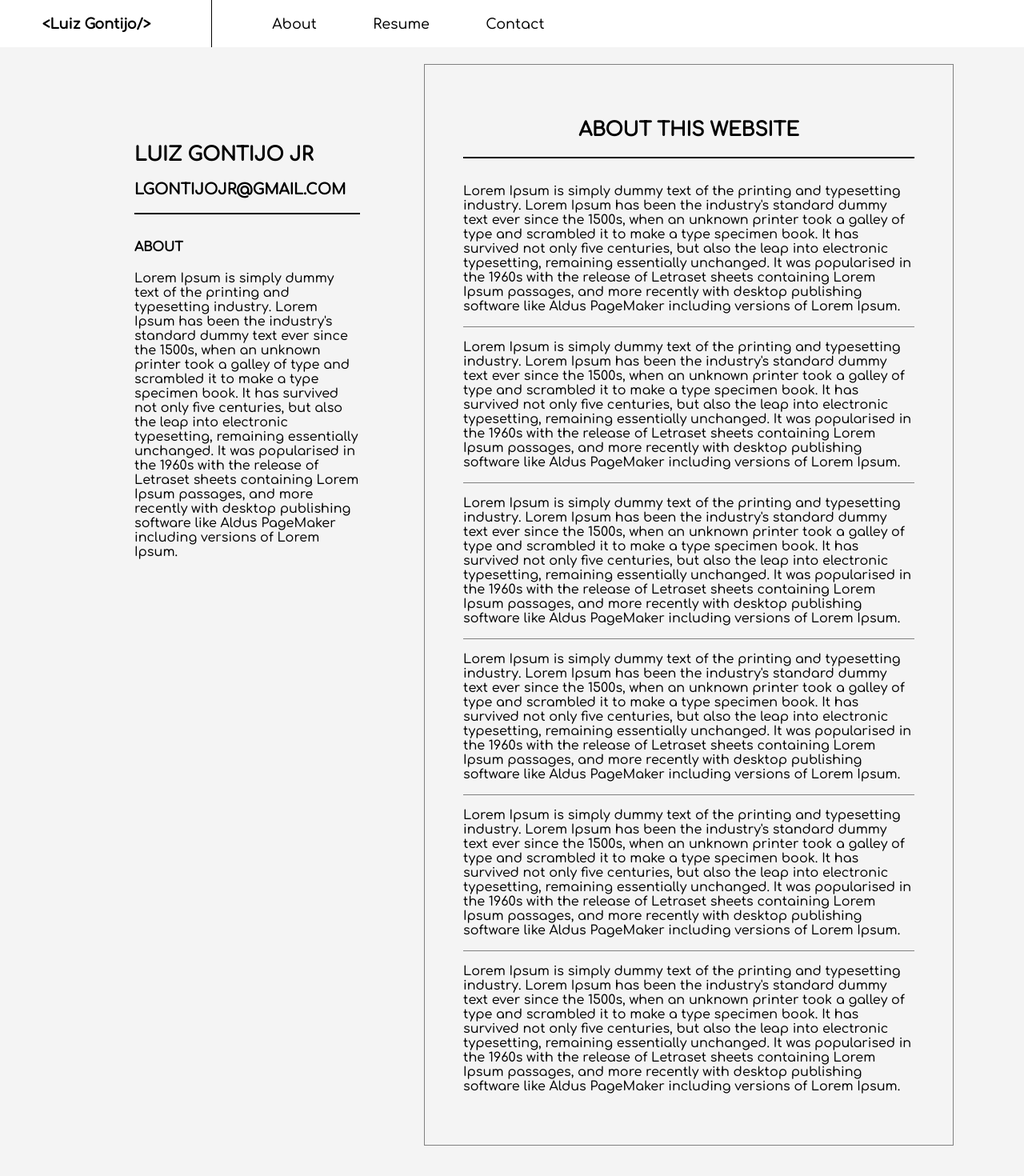
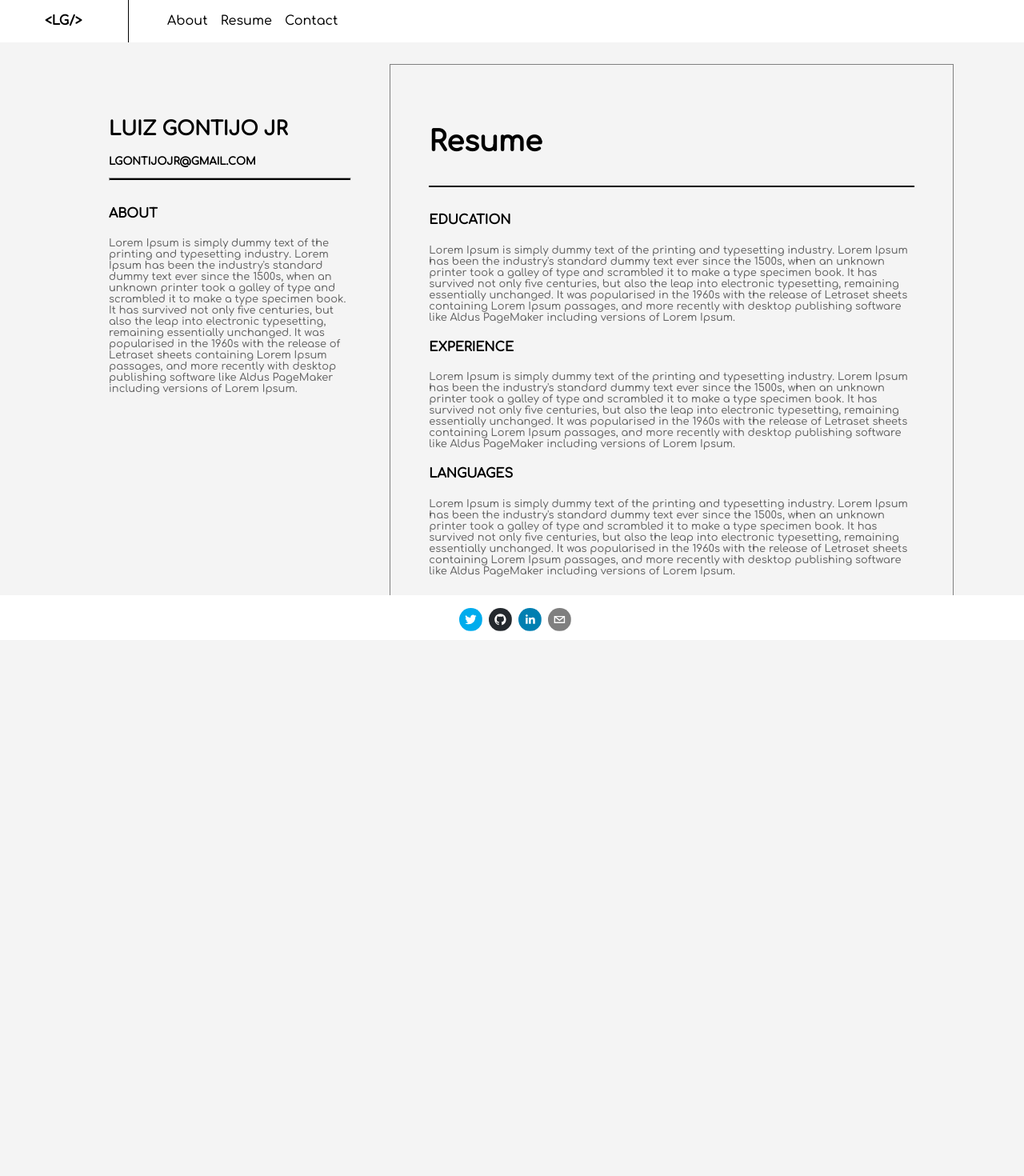
Before and after one commit to lgontijojr/Personal-Website, a React (Create React App) app: page / in a window 1280 px wide. Shown: the top 1470 px of the page at 80% size. After the commit the page ends 863 px from the top, so only its background shows below. Built offline with nearby package versions, Linux system fonts and the light colour scheme.

Commit message:
Make article and profile components responsive

```diff
--- a/src/components/Article.jsx
+++ b/src/components/Article.jsx
@@ -1,90 +1,24 @@
+import React from "react";
 import "../css/components/_article.css";
 
-function Article() {
+const Article = (props) => {
   return (
     <article className="article">
-      <h1>ABOUT THIS WEBSITE</h1>
-      <hr
-        style={{
-          height: "2px",
-          borderWidth: 0,
-          backgroundColor: "black",
-          marginBottom: "2em",
-        }}
-      />
-      <p>
-        Lorem Ipsum is simply dummy text of the printing and typesetting
-        industry. Lorem Ipsum has been the industry's standard dummy text ever
-        since the 1500s, when an unknown printer took a galley of type and
-        scrambled it to make a type specimen book. It has survived not only five
-        centuries, but also the leap into electronic typesetting, remaining
-        essentially unchanged. It was popularised in the 1960s with the release
-        of Letraset sheets containing Lorem Ipsum passages, and more recently
-        with desktop publishing software like Aldus PageMaker including versions
-        of Lorem Ipsum.
-      </p>
-      <hr></hr>
-      <p>
-        Lorem Ipsum is simply dummy text of the printing and typesetting
-        industry. Lorem Ipsum has been the industry's standard dummy text ever
-        since the 1500s, when an unknown printer took a galley of type and
-        scrambled it to make a type specimen book. It has survived not only five
-        centuries, but also the leap into electronic typesetting, remaining
-        essentially unchanged. It was popularised in the 1960s with the release
-        of Letraset sheets containing Lorem Ipsum passages, and more recently
-        with desktop publishing software like Aldus PageMaker including versions
-        of Lorem Ipsum.
-      </p>
-      <hr></hr>
-      <p>
-        Lorem Ipsum is simply dummy text of the printing and typesetting
-        industry. Lorem Ipsum has been the industry's standard dummy text ever
-        since the 1500s, when an unknown printer took a galley of type and
-        scrambled it to make a type specimen book. It has survived not only five
-        centuries, but also the leap into electronic typesetting, remaining
-        essentially unchanged. It was popularised in the 1960s with the release
-        of Letraset sheets containing Lorem Ipsum passages, and more recently
-        with desktop publishing software like Aldus PageMaker including versions
-        of Lorem Ipsum.
-      </p>
-      <hr></hr>
-      <p>
-        Lorem Ipsum is simply dummy text of the printing and typesetting
-        industry. Lorem Ipsum has been the industry's standard dummy text ever
-        since the 1500s, when an unknown printer took a galley of type and
-        scrambled it to make a type specimen book. It has survived not only five
-        centuries, but also the leap into electronic typesetting, remaining
-        essentially unchanged. It was popularised in the 1960s with the release
-        of Letraset sheets containing Lorem Ipsum passages, and more recently
-        with desktop publishing software like Aldus PageMaker including versions
-        of Lorem Ipsum.
-      </p>
-      <hr></hr>
-      <p>
-        Lorem Ipsum is simply dummy text of the printing and typesetting
-        industry. Lorem Ipsum has been the industry's standard dummy text ever
-        since the 1500s, when an unknown printer took a galley of type and
-        scrambled it to make a type specimen book. It has survived not only five
-        centuries, but also the leap into electronic typesetting, remaining
-        essentially unchanged. It was popularised in the 1960s with the release
-        of Letraset sheets containing Lorem Ipsum passages, and more recently
-        with desktop publishing software like Aldus PageMaker including versions
-        of Lorem Ipsum.
-      </p>
-      <hr></hr>
-      <p>
-        Lorem Ipsum is simply dummy text of the printing and typesetting
-        industry. Lorem Ipsum has been the industry's standard dummy text ever
-        since the 1500s, when an unknown printer took a galley of type and
-        scrambled it to make a type specimen book. It has survived not only five
-        centuries, but also the leap into electronic typesetting, remaining
-        essentially unchanged. It was popularised in the 1960s with the release
-        of Letraset sheets containing Lorem Ipsum passages, and more recently
-        with desktop publishing software like Aldus PageMaker including versions
-        of Lorem Ipsum.
-      </p>
+      <h1>{props.title}</h1>
+      <hr className="title_divider" />
+
+      <div>
+        {props.content.map((item) => {
+          return (
+            <React.Fragment>
+              <h4>{item.subTitle}</h4>
+              <p>{item.paragraph}</p>
+            </React.Fragment>
+          );
+        })}
+      </div>
     </article>
   );
-}
+};
 
 export default Article;
--- a/src/components/Body.jsx
+++ b/src/components/Body.jsx
@@ -1,16 +1,16 @@
 import React from "react";
-import Article from "./Article";
 import Profile from "./Profile";
 import Sidenav from "./Sidenav";
 
 import "../css/components/_body.css";
+import ResumePage from "../pages/Resume";
 
 function Body(props) {
   return (
     <div className="main">
       <Sidenav isOpen={props.isOpen} />
       <Profile />
-      <Article />
+      <ResumePage />
     </div>
   );
 }
--- a/src/components/Menu.jsx
+++ b/src/components/Menu.jsx
@@ -3,7 +3,7 @@ import { Link } from "react-router-dom";
 import "../css/components/_menu.css";
 import hamburgerMenu from "../static/cil-hamburger-menu.svg";
 
-const name = "<Luiz Gontijo/>";
+const name = "<LG/>";
 
 function Menu(props) {
   return (
--- a/src/components/Profile.jsx
+++ b/src/components/Profile.jsx
@@ -3,18 +3,11 @@ import "../css/components/_profile.css";
 function Profile() {
   return (
     <aside className="profile">
-      <h1>LUIZ GONTIJO JR</h1>
-      <h3>LGONTIJOJR@GMAIL.COM</h3>
-      <hr
-        style={{
-          height: "2px",
-          borderWidth: 0,
-          backgroundColor: "black",
-          marginBottom: "2em",
-        }}
-      />
+      <h1 className="name">LUIZ GONTIJO JR</h1>
+      <h3 className="email">LGONTIJOJR@GMAIL.COM</h3>
+      <hr />
       <h4>ABOUT</h4>
-      <p>
+      <p className="description">
         Lorem Ipsum is simply dummy text of the printing and typesetting
         industry. Lorem Ipsum has been the industry's standard dummy text ever
         since the 1500s, when an unknown printer took a galley of type and
--- a/src/css/components/_article.css
+++ b/src/css/components/_article.css
@@ -11,7 +11,9 @@
 }
 
 .article h1 {
-  text-align: center;
+  text-align: left;
+  margin-bottom: 1em;
+  font-size: 2.2em;
 }
 
 .article hr {
@@ -20,3 +22,22 @@
   color: gray;
   background-color: gray;
 }
+
+.title_divider {
+  height: 2px !important;
+  border-width: 1 !important;
+  background-color: black !important;
+  margin-bottom: 2em !important;
+}
+
+.article p {
+  color: #646464;
+  font-size: small;
+}
+
+@media screen and (max-width: 768px) {
+  .article {
+    width: auto;
+    padding: 1em;
+  }
+}
--- a/src/css/components/_body.css
+++ b/src/css/components/_body.css
@@ -2,3 +2,9 @@
   display: flex;
   margin: 5em;
 }
+
+@media screen and (max-width: 768px) {
+  .main {
+    flex-direction: column-reverse;
+  }
+}
--- a/src/css/components/_footer.css
+++ b/src/css/components/_footer.css
@@ -8,6 +8,7 @@
   left: 0;
   text-align: center;
   padding-top: 1em;
+  position: fixed;
 }
 
 .social_media_icon {
--- a/src/css/components/_menu.css
+++ b/src/css/components/_menu.css
@@ -13,20 +13,19 @@
   background-color: white;
   font-family: "Comfortaa", cursive;
   display: inline-flex;
-  line-height: 1.5em;
+  line-height: 1.3em;
 }
 
 #navigation {
-  font-size: 1.1em;
+  font-size: 1em;
   border-left: 0.1em solid #000;
   position: fixed;
-  margin-left: 15em;
+  margin-left: 10em;
 }
 
 #name {
-  margin: 1em 0 1em 3em;
-  font-size: 1.1em;
-  padding-right: 3.5em;
+  margin: 1em 0 1em 3.5em;
+  font-size: 1em;
   font-weight: bold;
 }
 
@@ -35,7 +34,7 @@ ul {
 }
 
 ul li {
-  padding: 0 2em;
+  padding: 0 0.5em;
   text-decoration: none;
   display: inline;
 }
@@ -64,6 +63,7 @@ a:hover {
     text-align: center;
     width: 100%;
     padding-right: 0;
+    margin-left: 3em;
   }
 
   #hamburger_menu {
--- a/src/css/components/_profile.css
+++ b/src/css/components/_profile.css
@@ -3,6 +3,33 @@
 .profile {
   height: 100%;
   width: 50%;
-  padding: 5em;
+  padding: 3em;
   font-family: "Comfortaa", cursive;
 }
+
+.profile hr {
+  height: 2px !important;
+  border-width: 1 !important;
+  background-color: black !important;
+  margin-bottom: 2em !important;
+}
+
+.email {
+  font-size: small;
+}
+
+.name {
+  font-size: 1.5em;
+}
+
+.description {
+  color: #646464;
+  font-size: small;
+}
+
+@media screen and (max-width: 768px) {
+  .profile {
+    width: auto;
+    padding: 1em;
+  }
+}
--- a/src/css/components/_sidenav.css
+++ b/src/css/components/_sidenav.css
@@ -8,15 +8,15 @@
   left: 0;
   background-color: #bebebe;
   padding-top: 3em;
-  margin-top: 3.7em;
+  margin-top: 3em;
 
   transition-timing-function: ease-in-out;
   transition: 0.5s;
   transform: translate();
 }
 
-.sidenav_closed {
-  width: 0;
+.sidenav_closed a {
+  display: none;
 }
 
 .sidenav_open a {
--- a/src/pages/Resume.jsx
+++ b/src/pages/Resume.jsx
@@ -0,0 +1,24 @@
+import Article from "../components/Article";
+
+function ResumePage() {
+  const content = [
+    {
+      subTitle: "EDUCATION",
+      paragraph:
+        "Lorem Ipsum is simply dummy text of the printing and typesetting industry. Lorem Ipsum has been the industry's standard dummy text ever since the 1500s, when an unknown printer took a galley of type and scrambled it to make a type specimen book. It has survived not only five centuries, but also the leap into electronic typesetting, remaining essentially unchanged. It was popularised in the 1960s with the release of Letraset sheets containing Lorem Ipsum passages, and more recently with desktop publishing software like Aldus PageMaker including versions of Lorem Ipsum.",
+    },
+    {
+      subTitle: "EXPERIENCE",
+      paragraph:
+        "Lorem Ipsum is simply dummy text of the printing and typesetting industry. Lorem Ipsum has been the industry's standard dummy text ever since the 1500s, when an unknown printer took a galley of type and scrambled it to make a type specimen book. It has survived not only five centuries, but also the leap into electronic typesetting, remaining essentially unchanged. It was popularised in the 1960s with the release of Letraset sheets containing Lorem Ipsum passages, and more recently with desktop publishing software like Aldus PageMaker including versions of Lorem Ipsum.",
+    },
+    {
+      subTitle: "LANGUAGES",
+      paragraph:
+        "Lorem Ipsum is simply dummy text of the printing and typesetting industry. Lorem Ipsum has been the industry's standard dummy text ever since the 1500s, when an unknown printer took a galley of type and scrambled it to make a type specimen book. It has survived not only five centuries, but also the leap into electronic typesetting, remaining essentially unchanged. It was popularised in the 1960s with the release of Letraset sheets containing Lorem Ipsum passages, and more recently with desktop publishing software like Aldus PageMaker including versions of Lorem Ipsum.",
+    },
+  ];
+  return <Article title="Resume" content={content} />;
+}
+
+export default ResumePage;
```
